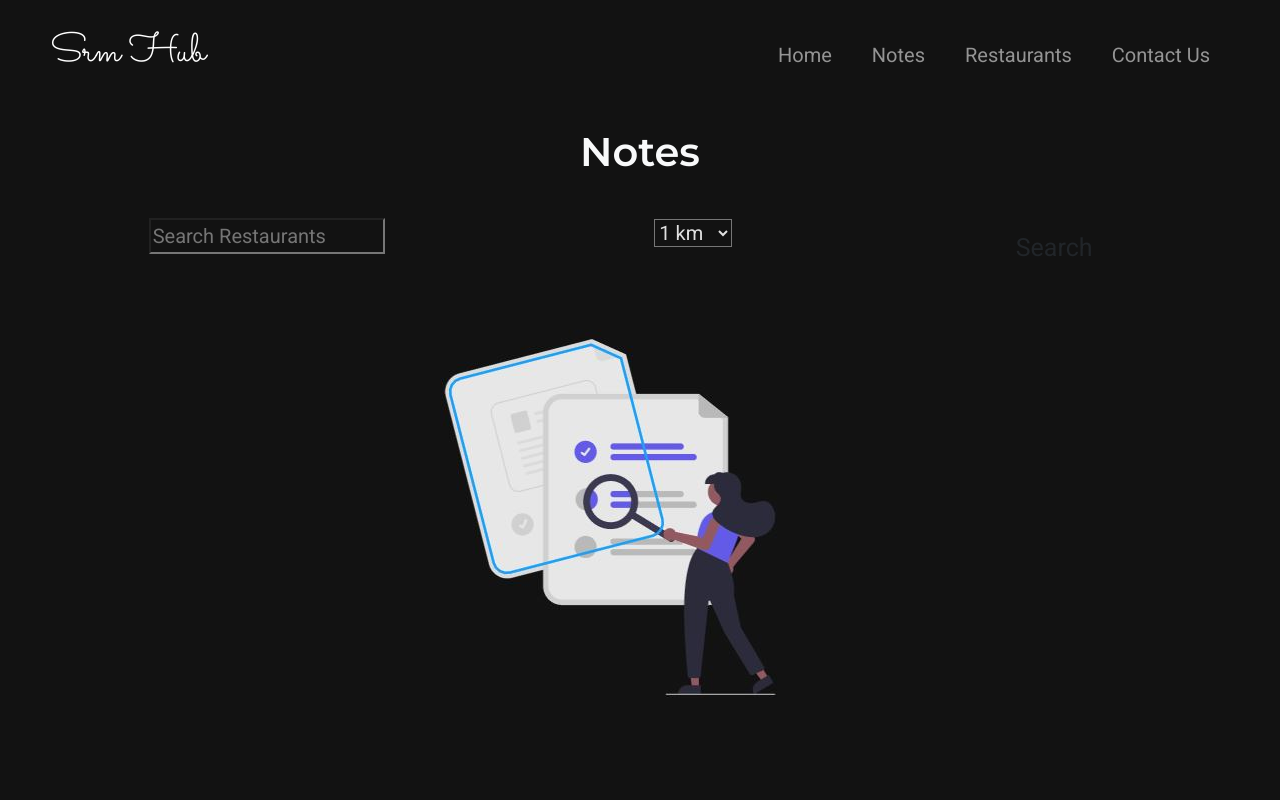
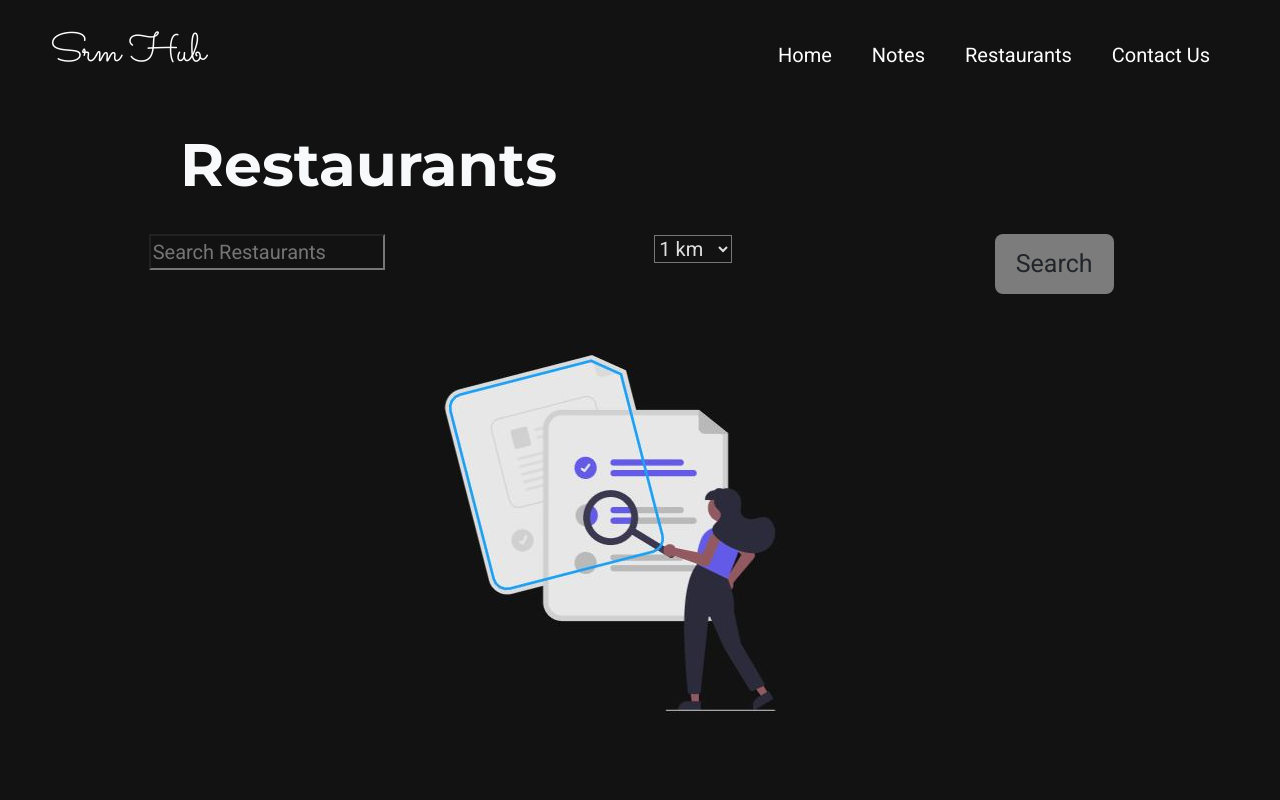
Before and after one commit to King-Agashi/srm-hub, a React (Create React App) app: page /restaurants in a window 1280 px wide. Shown: the top 800 px of the page. Built offline with nearby package versions, Linux system fonts and the light colour scheme.

Commit message:
major styling and cleaning changes

```diff
--- a/src/App.css
+++ b/src/App.css
@@ -1,15 +1,6 @@
+/* Initialized part */
 .App {
   text-align: left;
-}
-
-* {
-  background-color: hsla(0, 0%, 7.06%, 1);
-  font-family: Roboto;
-  font-weight: 400;
-  font-size: 20px;
-  line-height: 30px;
-  color: hsla(0, 0%, 100%, 0.87);
-  white-space: nowrap;
 }
 
 .App-header {
@@ -36,37 +27,20 @@
   }
 }
 
-nav {
-  position: relative;
-  display: flex;
-  align-items: center;
-  background: #121212;
-}
-
-ul {
-  display: block;
-  list-style-type: disc;
-  margin-block-start: 1em;
-  margin-block-end: 1em;
-  margin-inline-start: 0px;
-  margin-inline-end: 0px;
-  padding-inline-start: 40px;
-  padding-right: 1em;
-}
-
-li {
-  display: list-item;
-  text-align: -webkit-match-parent;
-  padding-right: 1em;
-  padding-bottom: 0.8em;
+/* My css */
+/* Setting Defaults */
+* {
+  background-color: hsla(0, 0%, 7.06%, 1);
+  font-family: Roboto;
+  font-weight: 400;
+  font-size: 20px;
+  line-height: 30px;
+  color: hsla(0, 0%, 100%, 0.87);
+  white-space: nowrap;
 }
 
 div {
   display: block;
-}
-
-a {
-  text-decoration: none;
 }
 
 h1 {
@@ -86,14 +60,6 @@ h2 {
   color: #6c63ff;
 }
 
-.logo {
-  font-family: Sacramento;
-  font-size: 40px;
-  line-height: 52px;
-  font-weight: 400;
-  padding-left: 30px;
-}
-
 h4 {
   font-size: 24px;
   line-height: 31.2px;
@@ -111,13 +77,63 @@ p {
   line-height: 21px;
 }
 
+a {
+  text-decoration: none;
+}
+
+/* Navbar styling */
+
+nav {
+  position: relative;
+  display: flex;
+  align-items: center;
+  background: #121212;
+}
+
+nav ul {
+  display: block;
+  list-style-type: disc;
+  margin-block-start: 1em;
+  margin-block-end: 1em;
+  margin-inline-start: 0px;
+  margin-inline-end: 0px;
+  margin-left: auto !important;
+  padding-inline-start: 40px;
+  padding-right: 1em;
+}
+
+nav ul li {
+  display: list-item;
+  text-align: -webkit-match-parent;
+  padding-right: 1em;
+  padding-bottom: 0.8em;
+}
+
+nav ul li a {
+  color: #ffffff !important;
+}
+nav ul li a:hover {
+  font-weight: bold !important;
+}
+nav ul li a:active {
+  font-weight: bold !important;
+}
+
+.logo {
+  font-family: Sacramento;
+  font-size: 40px;
+  line-height: 52px;
+  font-weight: 400;
+  padding-left: 30px;
+}
+
 .typography {
   display: block;
   text-align: left;
 }
 
 button {
-  margin-right: 1em;
-  background: #7c7c7c;
-  border-radius: 8px;
+  margin-right: 1em !important;
+  background: #7c7c7c !important;
+  border-radius: 8px !important;
 }
--- a/src/Home.js
+++ b/src/Home.js
@@ -3,7 +3,7 @@ import React from 'react';
 export default function Home(){
   return(
     <div class="container-fluid h-100 mb-5 mt-5 pt-5">
-      <div class="row top-buffer text-center align-items-center h-100">
+      <div class="row text-center align-items-center h-100">
         <div class="col-12 col-md-6">
           <img id="quite-town" className="img-fluid"
             alt="Landing Page Background"
@@ -11,16 +11,16 @@ export default function Home(){
           />
         </div>
         <div className="col-12 col-lg-6">
-          <div class="col-12 font-weight-light text-left">
+          <div class="col-12 text-left">
             <h1>Welcome To</h1>
           </div>
           <div class="col-12 text-left">
             <h2> SRM HUB </h2>
           </div>
-          <div class="col-12 font-weight-light casual text-left">
+          <div class="col-12 text-left">
             <p>Find the best notes and restaurant reviews</p>
           </div>
-          <div class="col-12 Btns d-flex flex-row">
+          <div class="col-12 d-flex flex-row">
             <div class="text-lg-right text-center">
               <a href="/restaurants"><button class="btn btn-outline-light btn-lg mt-3 mb-2"> Restaurants </button> </a>
             </div>
--- a/src/Navbar.js
+++ b/src/Navbar.js
@@ -8,7 +8,7 @@ const Nav = () => {
         <span className="navbar-toggler-icon"></span>
       </button>
       <div class="collapse navbar-collapse" id="navbarMenu">
-        <ul className="navbar-nav ml-auto">
+        <ul className="navbar-nav">
           <li className="nav-item"><a href="/" className="nav-link"> Home</a></li>
           <li className="nav-item"><a href="/notes" className="nav-link"> Notes </a></li>
           <li className="nav-item"><a href="/restaurants" className="nav-link"> Restaurants </a></li>
--- a/src/Notes.js
+++ b/src/Notes.js
@@ -1,12 +1,24 @@
 import React, { Component } from 'react';
 import $ from 'jquery';
 
-export default function Notes(){
+export default class Notes extends Component{
+  jQuerycode=() => {
+    $(".btn-outline-Notes").on("click",function(){
+      $(".resultN").css("display","block");
+      $(".BigN").css("display","none");
+    });
+  }
+
+  componentDidMount(){
+    this.jQuerycode()
+  }
+
+  render(){
     return(
       <div className="container-fluid">
         <div className="row pt-2">
-        <div className="col-12">
-          <h2 className="text-light text-lg-left text-center pt-2">Notes</h2>
+          <div className="col-12 ml-5 pl-5">
+            <h1 className="text-light text-lg-left pt-2 ml-5">Notes</h1>
           </div>
         </div>
         <div className="row pt-4">
@@ -103,3 +115,4 @@ export default function Notes(){
       </div>
     )
   }
+}
--- a/src/Restaurant.js
+++ b/src/Restaurant.js
@@ -5,8 +5,8 @@ export default function Restaurant(){
   return(
     <div className="container-fluid">
       <div className="row pt-2">
-        <div className="col-12">
-          <h2 className="text-light text-lg-left text-center pt-2">Notes</h2>
+        <div className="col-12 ml-5 pl-5">
+          <h1 className="text-light text-lg-left pt-2 ml-5">Restaurants</h1>
         </div>
       </div>
       <div className="row pt-4">
```
Lines whose indentation alone changed are shown as unchanged.
